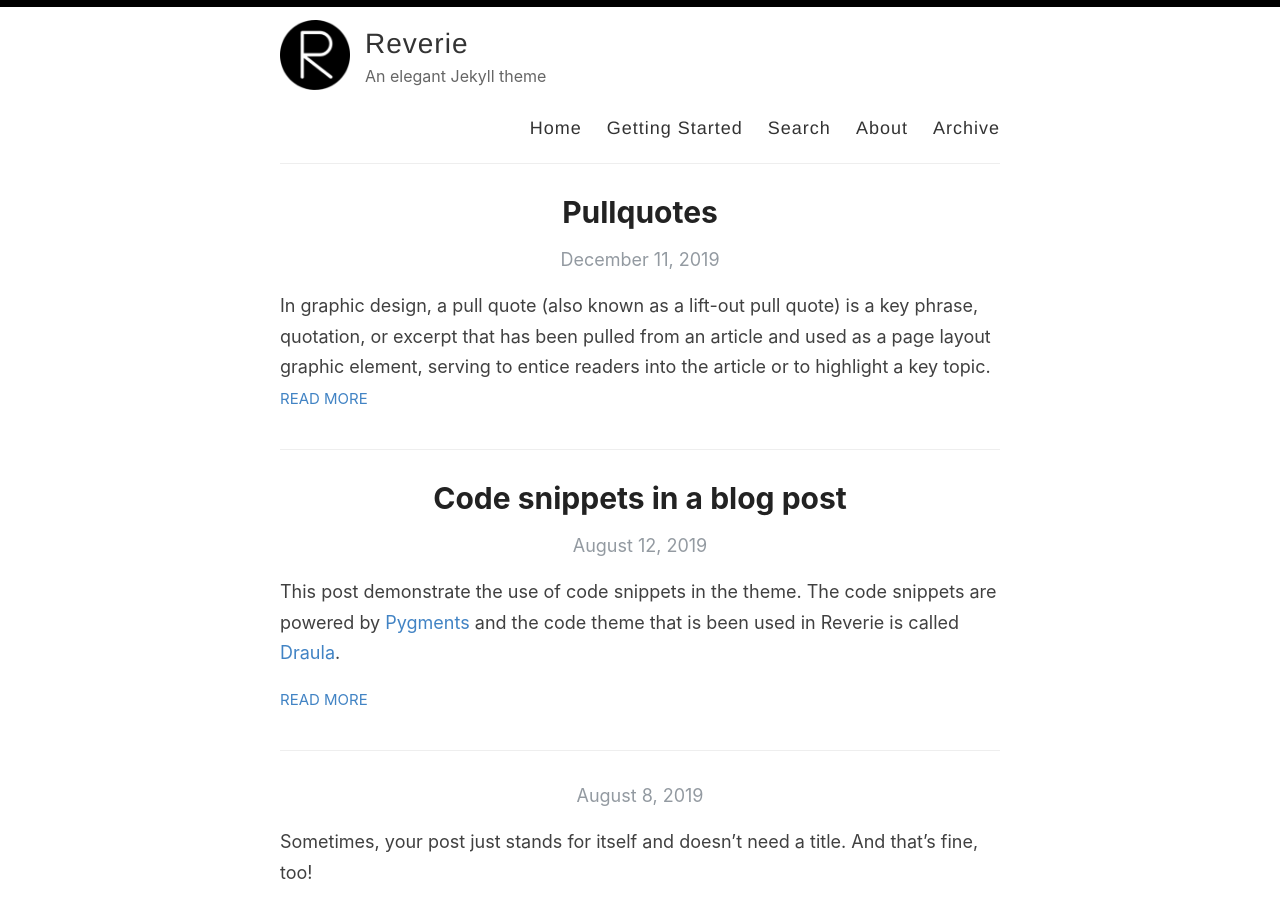
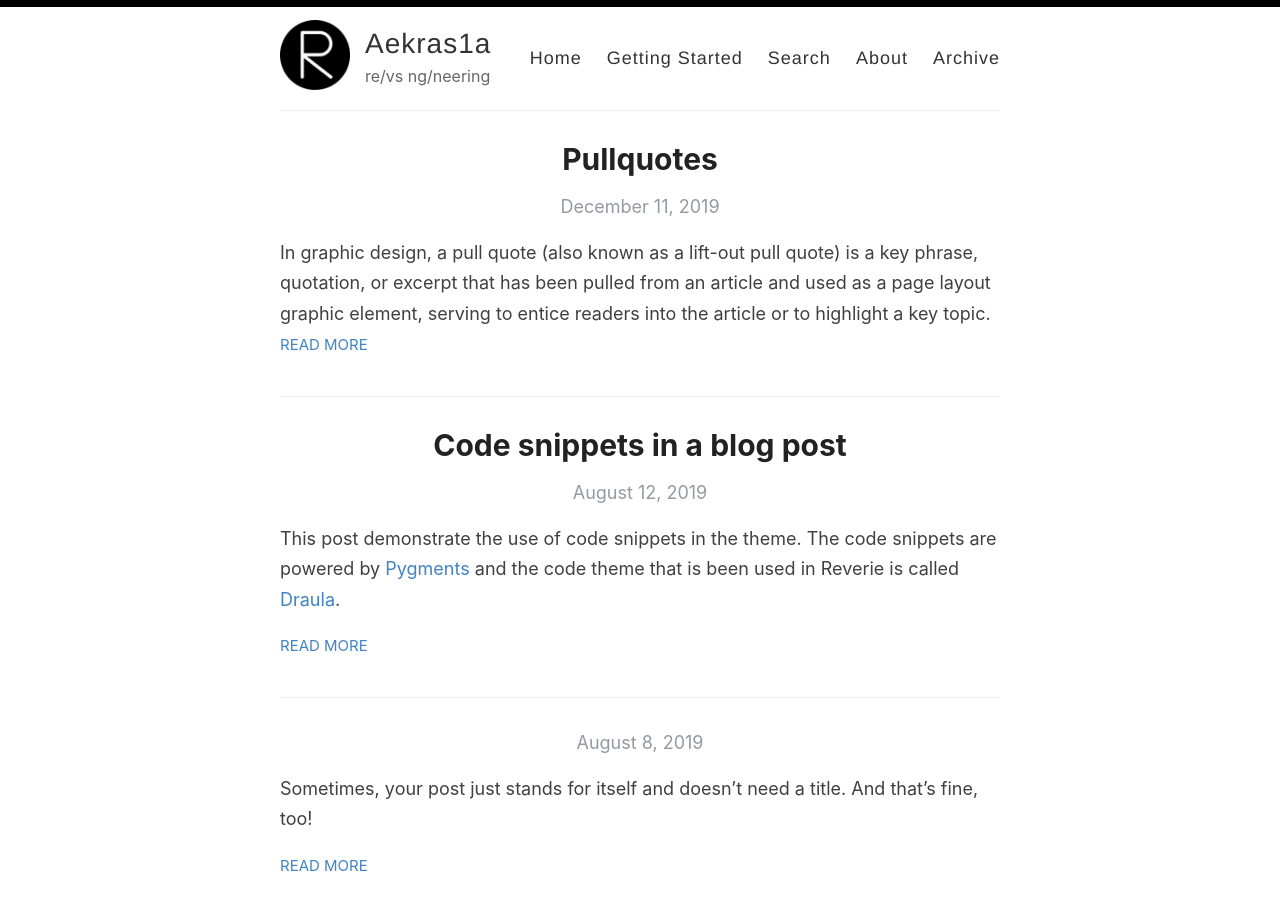
Before and after one commit to 0x25bit/aekras1a.github.io, a Jekyll site: the page built from index.html, in a window 1280 px wide and 900 px high. Built offline with Jekyll 4.4.1, drawn with Linux system fonts in a browser that asks for light colours; the list of posts is cut into pages by our own code.

Commit message:
Update _config.yml

```diff
--- a/_config.yml
+++ b/_config.yml
@@ -3,13 +3,13 @@
 #
 
 # Name of your site (displayed in the header)
-name: Reverie
+name: Aekras1a
 
 # Name of the author
 author: Amit Merchant
 
 # Short bio or description (displayed in the header)
-description: An elegant Jekyll theme
+description: re/vs ng/neering
 
 # URL of your avatar or profile pic (you could use your GitHub profile pic)
 avatar: /images/reverie.png
@@ -21,15 +21,15 @@ avatar: /images/reverie.png
 # Includes an icon in the footer for each username you enter
 footer-links:
   dribbble:
-  email: amit.d.merchant@gmail.com
+  email: aekras1a@riseup.net
   facebook:
   flickr:
-  github: amitmerchant1990/reverie
+  github: Aekras1a/aekras1a.github.io
   instagram:
   linkedin:
   pinterest:
   rss: rss
-  twitter: amit_merchant
+  twitter: aekrs1
   stackoverflow:
   youtube: # channel/<your_long_string> or user/<user-name>
   googleplus: # anything in your profile username that comes after plus.google.com/
@@ -41,21 +41,21 @@ footer-links:
 disqus:
 
 # Enter your Google Analytics web tracking code (e.g. UA-2110908-2) to activate tracking
-google_analytics: UA-43339302-11
+google_analytics:
 
 # For newer "GA4" analytics, use the following instead of the "UA" entry above
 #google_analytics_ga4: G-GABC1DEFG
 
 # Your website URL (e.g. http://amitmerchant1990.github.io or http://www.amitmerchant.com)
 # Used for Sitemap.xml and your RSS feed
-url: http://www.amitmerchant.com/reverie
-enforce_ssl: https://www.amitmerchant.com/reverie
+url: http://aekras1a.github.io
+enforce_ssl: https://aekras1a.github.io
 
 # If you're hosting your site at a Project repository on GitHub pages
 # (http://yourusername.github.io/repository-name)
 # and NOT your User repository (http://yourusername.github.io)
 # then add in the baseurl here, like this: "/repository-name"
-baseurl: "/reverie"
+baseurl: "/aekras1a.github.io"
 
 #
 # !! You don't need to change any of the configuration flags below !!
```
